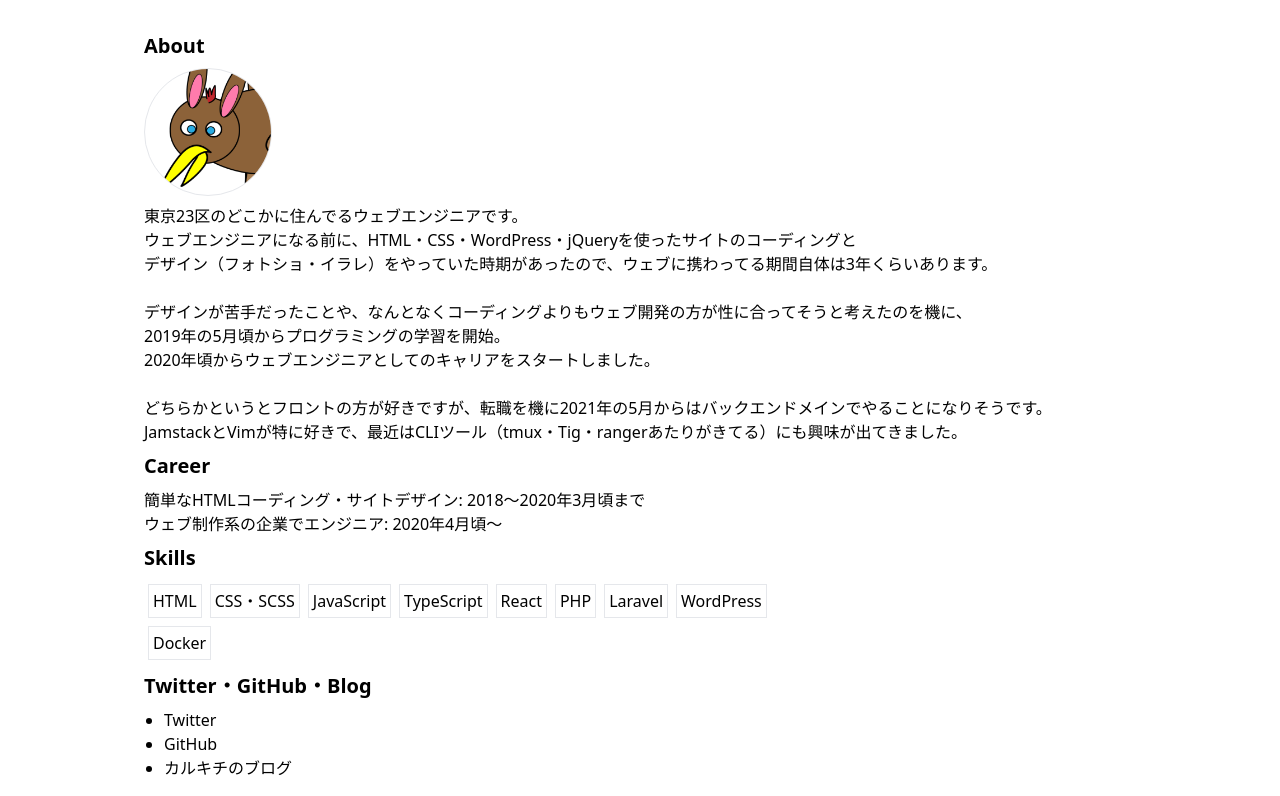
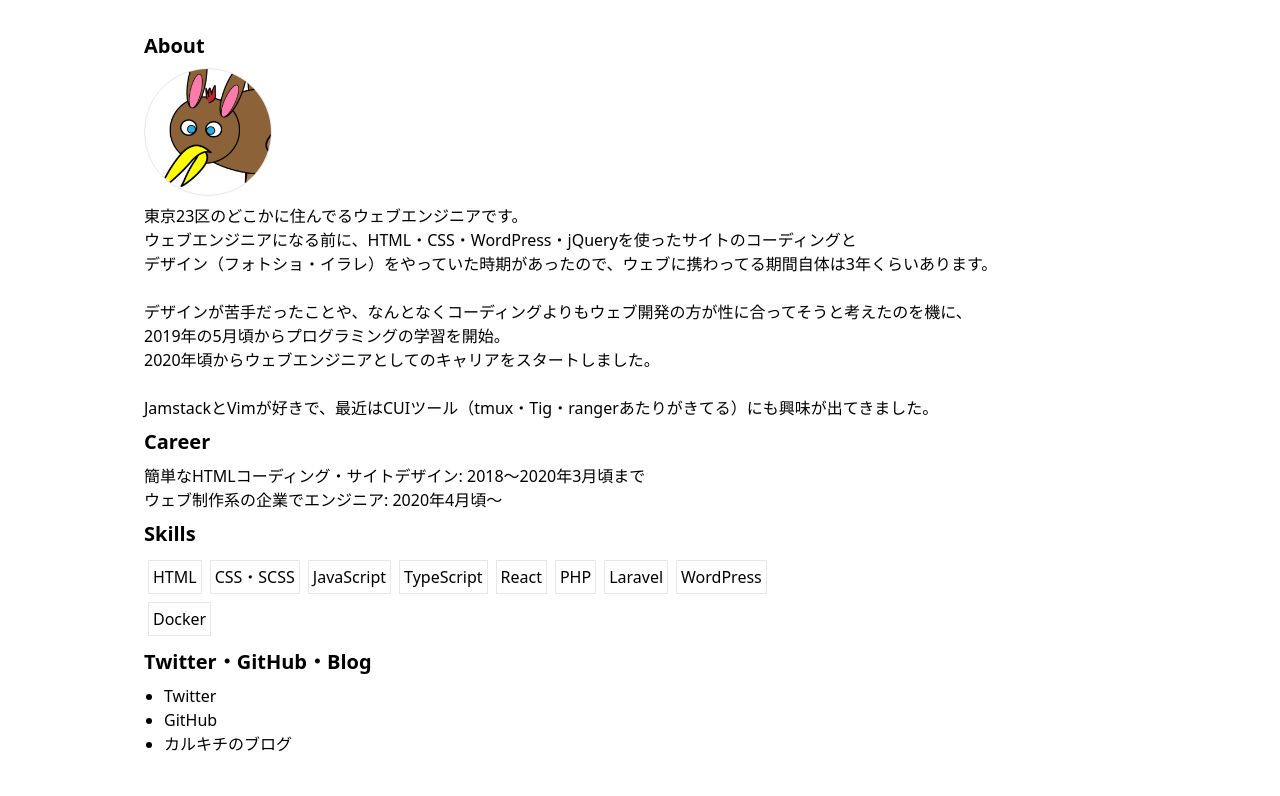
Before and after one commit to teddybear0430/profile-site, a Gatsby site: page / in a window 1280 px wide. Shown: the part 76-872 px from the top of the page. After the commit the page ends 848 px from the top, so only its background shows below. Built offline with nearby package versions, Linux system fonts and the light colour scheme; Gatsby itself is replaced by a stand-in of ours.

Commit message:
文言変更。

```diff
--- a/src/pages/index.tsx
+++ b/src/pages/index.tsx
@@ -62,10 +62,7 @@
         <p>2019年の5月頃からプログラミングの学習を開始。</p>
         <p>2020年頃からウェブエンジニアとしてのキャリアをスタートしました。</p>
         <br />
-        <p>
-          どちらかというとフロントの方が好きですが、転職を機に2021年の5月からはバックエンドメインでやることになりそうです。
-        </p>
-        <p>JamstackとVimが特に好きで、最近はCLIツール（tmux・Tig・rangerあたりがきてる）にも興味が出てきました。</p>
+        <p>JamstackとVimが好きで、最近はCUIツール（tmux・Tig・rangerあたりがきてる）にも興味が出てきました。</p>
       </div>
       <h2 className="heading">Career</h2>
       <div className="md:text-base text-sm">
```
